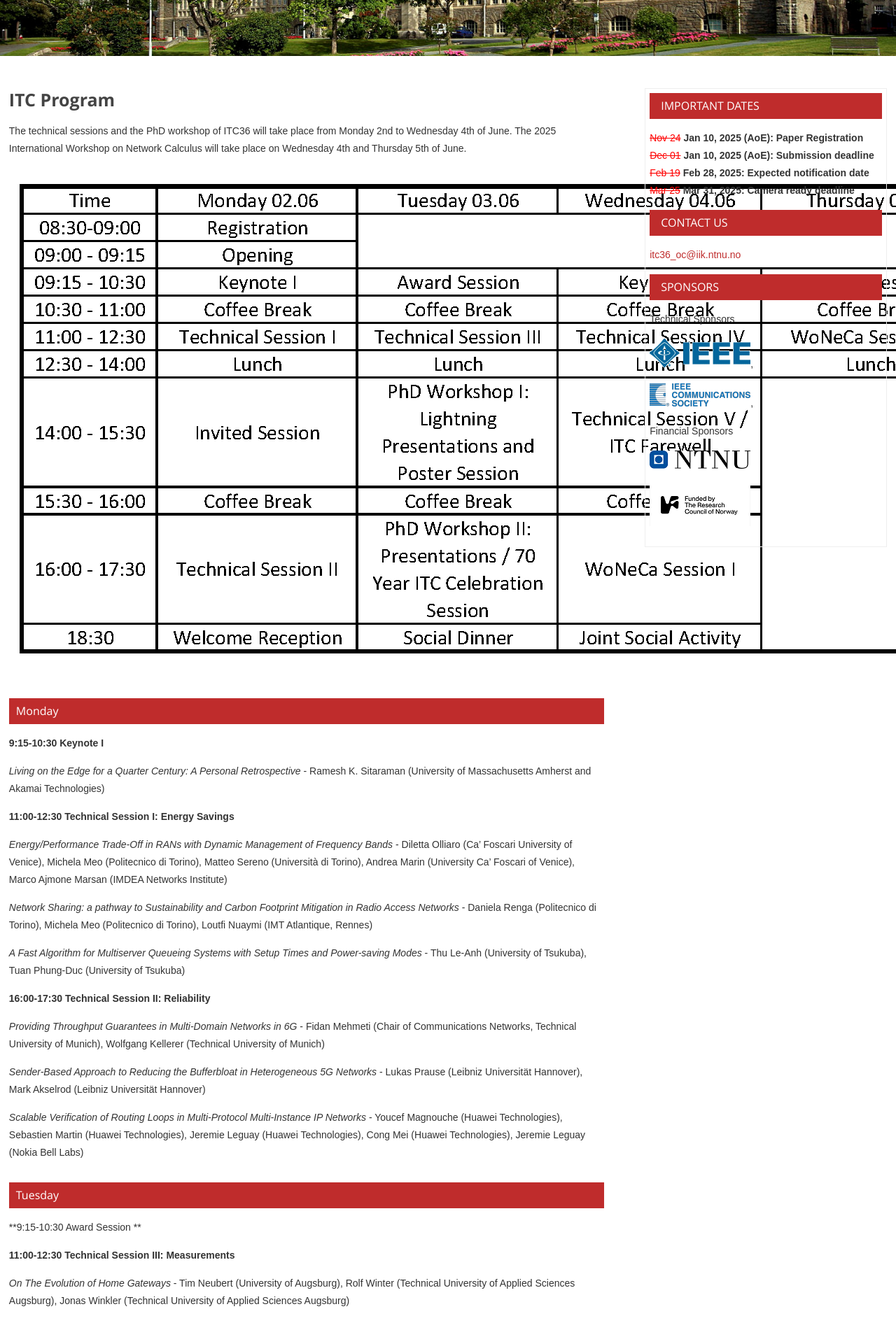
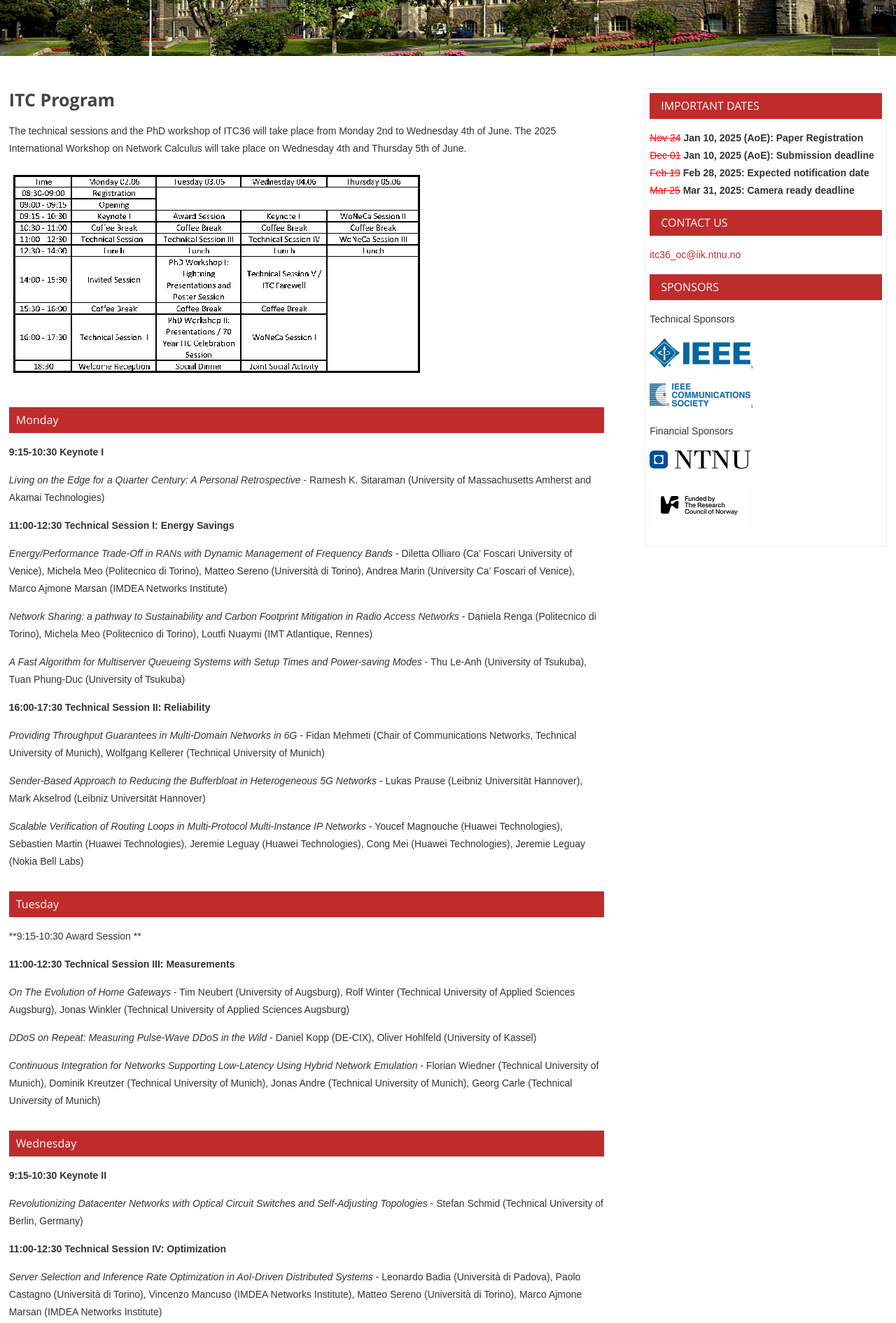
Before and after one commit to ohohlfeld/itc36, a Jekyll site: the page built from program.md, in a window 1280 px wide. Shown: the part 460-2351 px from the top of the page at 70% size. Built offline with Jekyll 4.4.1, drawn with Linux system fonts in a browser that asks for light colours.

Commit message:
udpate program

```diff
--- a/program.md
+++ b/program.md
@@ -8,7 +8,7 @@
 
 The technical sessions and the PhD workshop of ITC36 will take place from Monday 2nd to Wednesday 4th of June. The 2025 International Workshop on Network Calculus will take place on Wednesday 4th and Thursday 5th of June.
 
-<img src="../assets/images/tentative_program.png">
+<img src="../assets/images/tentative_program_small.png">
 
 
 
```
Also changed, not shown: assets/images/tentative_program_small.png (added).
